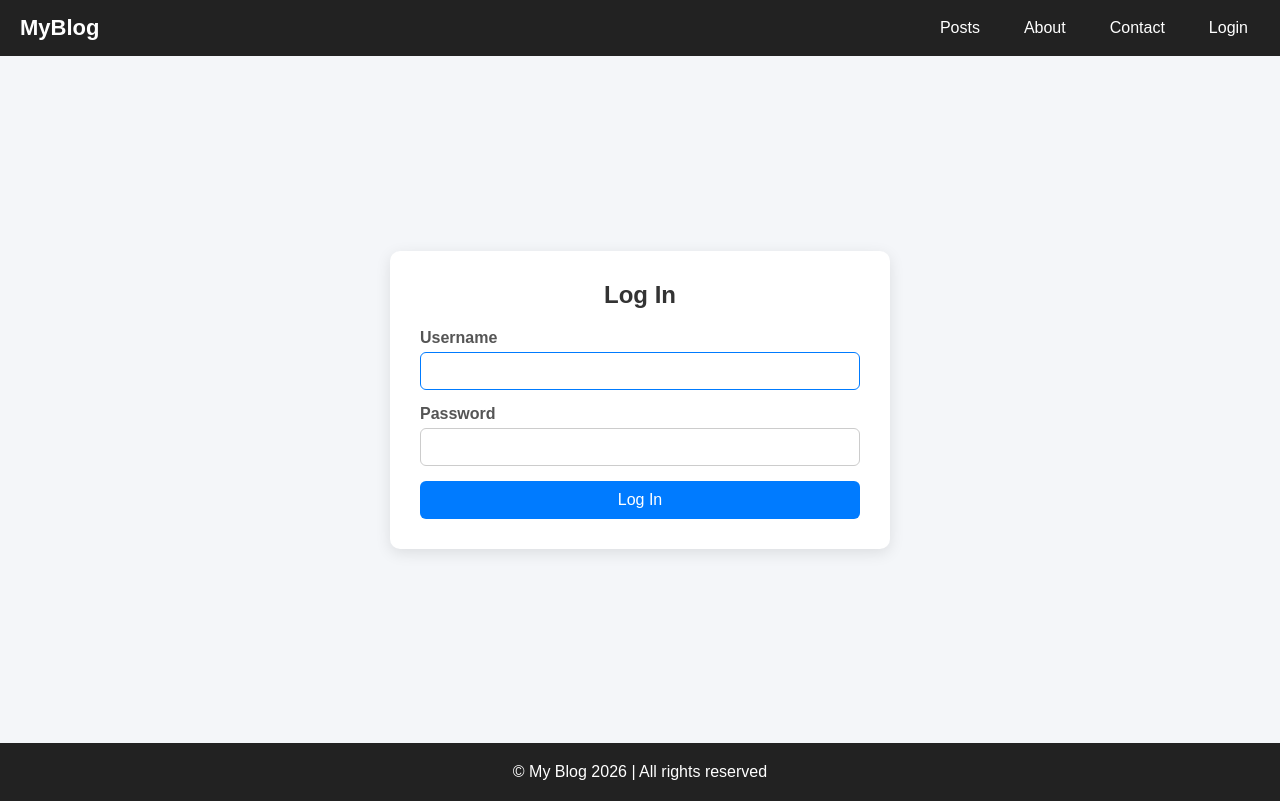
After one commit to mateuszral/django-blog, a Django app: page /accounts/login/ in a window 1280 px wide. The commit adds this page. Run offline with Django 5.2, Linux system fonts and the light colour scheme.

Commit message:
add login page and rename index to home

```diff
--- a/blog/settings.py
+++ b/blog/settings.py
@@ -57,7 +57,7 @@ ROOT_URLCONF = 'blog.urls'
 TEMPLATES = [
     {
         'BACKEND': 'django.template.backends.django.DjangoTemplates',
-        'DIRS': [],
+        'DIRS': [BASE_DIR / "templates"],
         'APP_DIRS': True,
         'OPTIONS': {
             'context_processors': [
@@ -119,3 +119,5 @@ USE_TZ = True
 
 STATIC_URL = 'static/'
 SVG_DIR = os.path.join(BASE_DIR, 'static/svg')
+LOGIN_REDIRECT_URL = "home"
+LOGOUT_REDIRECT_URL = "home"
--- a/blog/urls.py
+++ b/blog/urls.py
@@ -19,5 +19,6 @@ from django.urls import include, path
 
 urlpatterns = [
     path("", include("web_blog.urls")),
-    path('admin/', admin.site.urls),
+    path("admin/", admin.site.urls),
+    path("accounts/", include("django.contrib.auth.urls")),
 ]
--- /dev/null
+++ b/web_blog/static/web_blog/login.css
@@ -0,0 +1,63 @@
+.main {
+    display: flex;
+    justify-content: center;
+    align-items: center;
+}
+
+.container {
+    background: #ffffff;
+    padding: 30px;
+    border-radius: 10px;
+    box-shadow: 0 4px 15px rgba(0, 0, 0, 0.1);
+    width: 100%;
+    max-width: 500px;
+}
+
+.form__heading {
+    text-align: center;
+    margin-bottom: 20px;
+    color: #333;
+}
+
+.form__group {
+    margin-bottom: 15px;
+}
+
+label {
+    display: block;
+    margin-bottom: 5px;
+    font-weight: bold;
+    color: #555;
+}
+
+input[type="text"],
+input[type="password"] {
+    width: 100%;
+    padding: 10px;
+    border-radius: 6px;
+    border: 1px solid #ccc;
+    font-size: 14px;
+    transition: border 0.3s ease;
+}
+
+input[type="text"]:focus,
+input[type="password"]:focus {
+    border-color: #007bff;
+    outline: none;
+}
+
+.form__button {
+    width: 100%;
+    padding: 10px;
+    background-color: #007bff;
+    color: white;
+    border: none;
+    border-radius: 6px;
+    font-size: 16px;
+    cursor: pointer;
+    transition: background 0.3s ease;
+}
+
+.form__button:hover {
+    background-color: #0056b3;
+}
--- /dev/null
+++ b/web_blog/templates/registration/login.html
@@ -0,0 +1,31 @@
+{% load static %}
+<!DOCTYPE html>
+<html lang="en">
+<head>
+    <meta charset="UTF-8">
+    <meta name="viewport" content="width=device-width, initial-scale=1.0">
+    <title>MyBlog login</title>
+    <link rel="stylesheet" href="{% static 'web_blog/main.css' %}">
+    <link rel="stylesheet" href="{% static 'web_blog/login.css' %}">
+</head>
+<body>
+    {% include "web_blog/navbar.html" %}
+    <main class="main">
+        <div class="container">
+            <form method="POST" class="form">
+                {% csrf_token %}
+                <h2 class="form__heading">Log In</h2>
+                {% for field in form %}
+                    <div class="form__group">
+                        <label for="{{ field.name }}">{{ field.label }}</label>
+                        {{ field }}
+                    </div>
+                {% endfor %}
+
+                <button type="submit" class="form__button">Log In</button>
+            </form>
+        </div>
+    </main>
+    {% include "web_blog/footer.html" %}
+</body>
+</html>
--- a/web_blog/templates/web_blog/index.html
+++ b/web_blog/templates/web_blog/home.html
@@ -7,7 +7,7 @@
     <title>MyBlog</title>
 
     <link rel="stylesheet" href="{% static 'web_blog/main.css' %}">
-    <link rel="stylesheet" href="{% static 'web_blog/index.css' %}">
+    <link rel="stylesheet" href="{% static 'web_blog/home.css' %}">
 </head>
 <body>
     {% include "web_blog/navbar.html" %}
--- a/web_blog/templates/web_blog/navbar.html
+++ b/web_blog/templates/web_blog/navbar.html
@@ -73,7 +73,7 @@
     }
 </style>
 <nav class="navbar">
-    <a href="{% url 'index' %}" class="logo">MyBlog</a>
+    <a href="{% url 'home' %}" class="logo">MyBlog</a>
 
     <input type="checkbox" id="menu-checkbox" hidden>
     <label for="menu-checkbox" class="menu-toggle">&#9776;</label>
@@ -84,7 +84,7 @@
         <li><a href="{% url 'contact' %}">Contact</a></li>
         {% if user.is_authenticated %}
             <li><a href="{% url 'new_post' %}">New Post</a></li>
-            <li><a href="{% url 'index' %}">Logout</a></li>
+            <li><a href="{% url 'logout' %}">Logout</a></li>
         {% else %}
             <li><a href="{% url 'login' %}">Login</a></li>
         {% endif %}
--- a/web_blog/urls.py
+++ b/web_blog/urls.py
@@ -3,13 +3,14 @@ from django.urls import path
 from . import views
 
 urlpatterns = [
-    path("", views.index, name="index"),
+    path("", views.home, name="home"),
     path("posts/", views.posts, name="posts"),
     path("posts/<int:post_id>/", views.post_details, name="post_details"),
     path("posts/new/", views.new_post, name="new_post"),
     path("about/", views.about, name="about"),
     path("contact/", views.contact, name="contact"),
     path("login/", views.login, name="login"),
+    path("logout/", views.logout, name="logout"),
     path("edit_post/<int:post_id>/", views.edit_post, name="edit_post"),
     path("delete_post/<int:post_id>/", views.delete_post, name="delete_post"),
 ]
```
Also changed, not shown: web_blog/templates/web_blog/about.html (added, +19 -0 lines), web_blog/templates/web_blog/contact.html (added, +19 -0 lines), web_blog/views.py (+8 -4 lines), web_blog/static/web_blog/home.css (renamed from web_blog/static/web_blog/index.css).
